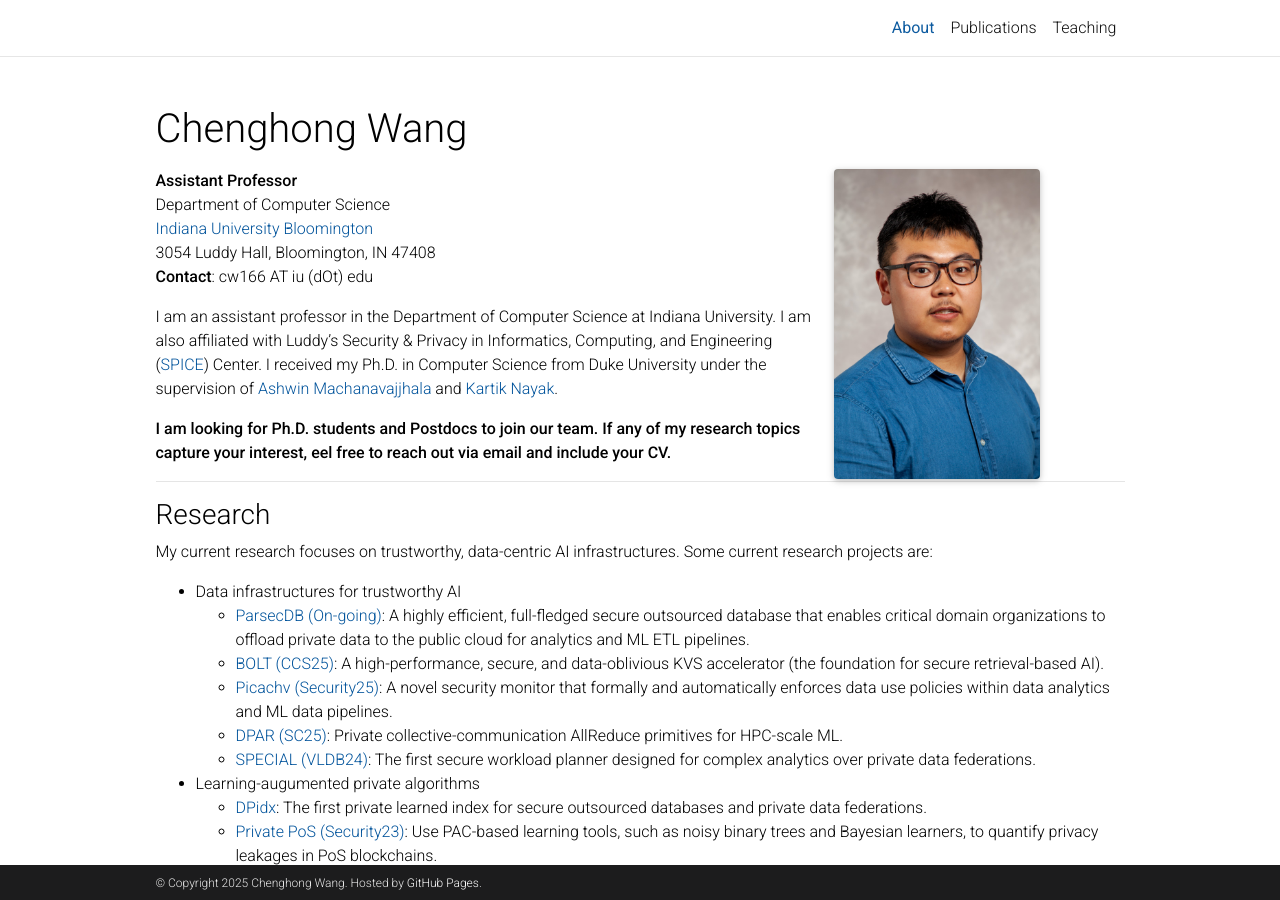
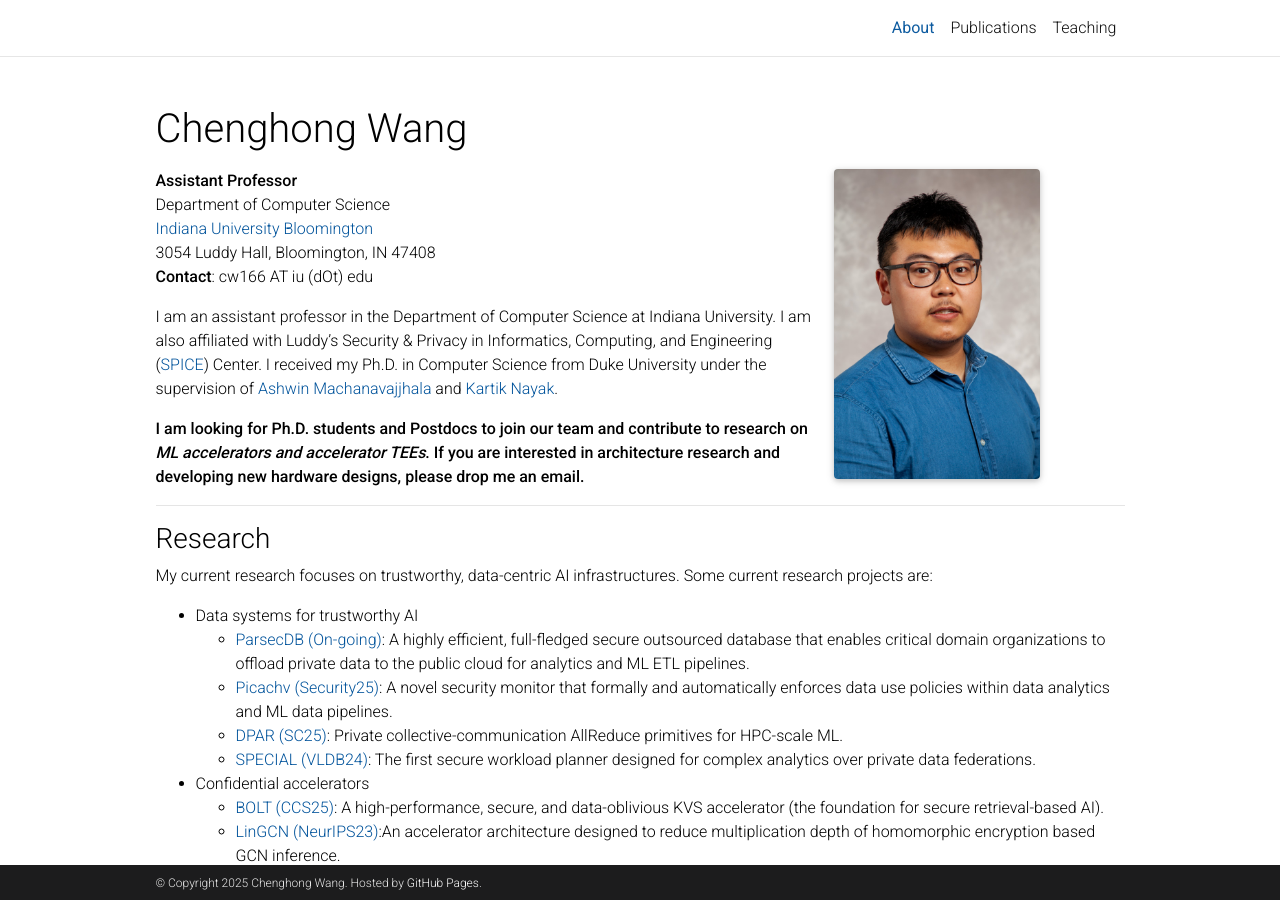
Before and after one commit to lovingmage/lovingmage.github.io, a Jekyll site: the page built from _pages/about.md, in a window 1280 px wide and 900 px high. Built offline with Jekyll 4.4.1, drawn with Linux system fonts in a browser that asks for light colours; full-size pictures stand in for the smaller copies a plugin makes; comment, search, counter and statistics services are not loaded; a style sheet for code colours, icons or effects is not loaded; some of the changed text lies outside the part shown.

Commit message:
Update about.md

```diff
--- a/_pages/about.md
+++ b/_pages/about.md
@@ -33,27 +33,26 @@ Department of Computer Science\
 
 I am an assistant professor in the Department of Computer Science at Indiana University. I am also affiliated with Luddy’s Security & Privacy in Informatics, Computing, and Engineering ([SPICE](https://spice.luddy.indiana.edu/)) Center. I received my Ph.D. in Computer Science from Duke University under the supervision of [Ashwin Machanavajjhala](https://users.cs.duke.edu/~ashwin/) and [Kartik Nayak](https://users.cs.duke.edu/~kartik/).
 
-<span style="color:blue"> **I am looking for Ph.D. students and Postdocs to join our team. If any of my research topics capture your interest, eel free to reach out via email and include your CV.** </span>
-
+<span style="color:blue"> **I am looking for Ph.D. students and Postdocs to join our team and contribute to research on *ML accelerators and accelerator TEEs*. If you are interested in architecture research and developing new hardware designs, please drop me an email.** </span>
 
 ---
 ### Research
 My current research focuses on trustworthy, data-centric AI infrastructures. Some current research projects are:
 
-- Data infrastructures for trustworthy AI
+- Data systems for trustworthy AI
   - [ParsecDB (On-going)](https://github.com/uu60/parsec): A highly efficient, full-fledged secure outsourced database that enables critical domain organizations to offload private data to the public cloud for analytics and ML ETL pipelines.
-  - [BOLT (CCS25)](#): A high-performance, secure, and data-oblivious KVS accelerator (the foundation for secure retrieval-based AI).
   - [Picachv (Security25)](https://www.usenix.org/conference/usenixsecurity25/presentation/chen-haobin): A novel security monitor that formally and automatically enforces data use policies within data analytics and ML data pipelines.
   - [DPAR (SC25)](#): Private collective-communication AllReduce primitives for HPC-scale ML.
   - [SPECIAL (VLDB24)](https://dl.acm.org/doi/10.14778/3717755.3717764): The first secure workload planner designed for complex analytics over private data federations.
 
+- Confidential accelerators
+  - [BOLT (CCS25)](#): A high-performance, secure, and data-oblivious KVS accelerator (the foundation for secure retrieval-based AI).
+  - [LinGCN (NeurIPS23)](https://arxiv.org/abs/2309.14331):An accelerator architecture designed to reduce multiplication depth of homomorphic encryption based GCN inference.
+  - [AQ2PNN (MICRO23)](https://dl.acm.org/doi/10.1145/3613424.3614297): An ultra-fast 2PC-DNN accelerator built on FPGAs.
+
 - Learning-augumented private algorithms
   - [DPidx](https://arxiv.org/abs/2410.21164): The first private learned index for secure outsourced databases and private data federations.
   - [Private PoS (Security23)](https://www.usenix.org/conference/usenixsecurity23/presentation/wang-chenghong#:~:text=Private%20Proof%2Dof%2DStake%20Blockchains%20using%20Differentially%2DPrivate%20Stake%20Distortion,-Authors%3A&text=Abstract%3A,must%20in%20theory%20forgo%20privacy): Use PAC-based learning tools, such as noisy binary trees and Bayesian learners, to quantify privacy leakages in PoS blockchains.
-
-- Confidential ML accelerators
-  - [LinGCN (NeurIPS23)](https://arxiv.org/abs/2309.14331):An accelerator architecture designed to reduce multiplication depth of homomorphic encryption based GCN inference.
-  - [AQ2PNN (MICRO23)](https://dl.acm.org/doi/10.1145/3613424.3614297): An ultra-fast 2PC-DNN accelerator built on FPGAs.
 
 **My research has received generous support from the NSF ([2419821](https://www.nsf.gov/awardsearch/showAward?AWD_ID=2419821&HistoricalAwards=false), [2207231](https://www.nsf.gov/awardsearch/showAward?AWD_ID=2207231&HistoricalAwards=false)), [IU IAS](https://ias.indiana.edu/), [Intel](https://www.intel.com/content/www/us/en/homepage.html), and [AMD](https://www.amd.com/en/corporate/university-program.html)**
 
```
